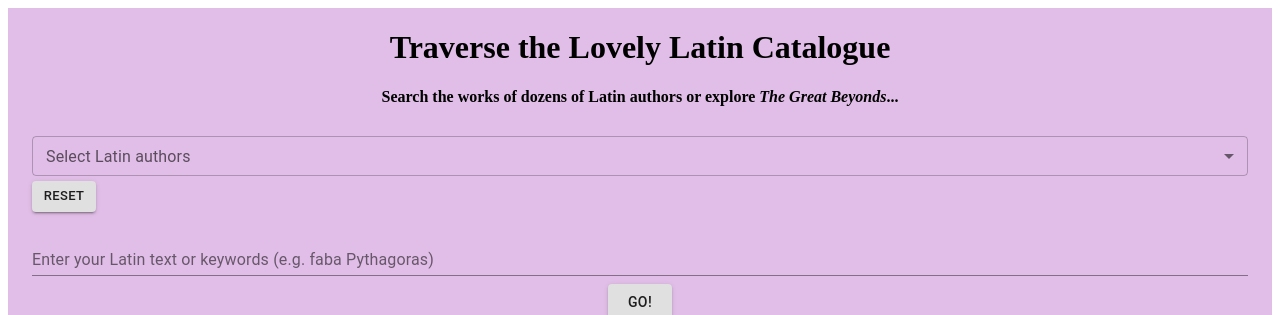
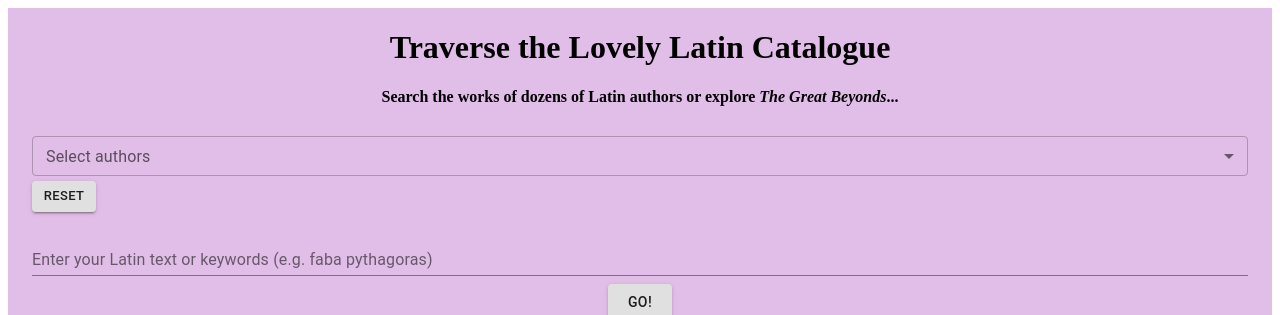
Before and after one commit to sertman1/www.lovelylatin.com, a React (Create React App) app in the folder frontend/: page / in a window 1280 px wide. Shown: the top 315 px of the page. Built offline with nearby package versions, Linux system fonts and the light colour scheme.

Commit message:
quick front end styling

```diff
--- a/frontend/src/App.js
+++ b/frontend/src/App.js
@@ -86,7 +86,7 @@ function App() {
     } else {
       return (
         <div>
-          <TextField fullWidth label="Enter your Latin text or keywords (e.g. faba Pythagoras)"
+          <TextField fullWidth label="Enter your Latin text or keywords (e.g. faba pythagoras)"
             id="fullWidth"
             margin="normal"
             onChange={handelOnChange}
--- a/frontend/src/components/Header.js
+++ b/frontend/src/components/Header.js
@@ -74,7 +74,7 @@ function Header(props) {
       <div style={{marginTop: 30}}>
         <div style={{marginBottom: 5}}>
         <FormControl fullWidth={true}>
-          <InputLabel id="authors-label" size="small">Select Latin authors</InputLabel>
+          <InputLabel id="authors-label" size="small">Select authors</InputLabel>
           <Select
             size="small"
             labelId="authors-label"
@@ -82,7 +82,7 @@ function Header(props) {
             multiple
             value={authorsSelected}
             onChange={handleChange}
-            input={<OutlinedInput id="select-multiple-chip" label="Select Latin authors"/>}
+            input={<OutlinedInput id="select-multiple-chip" label="Select authors"/>}
             renderValue={(selected) => (
               <Box sx={{ display: 'flex', flexWrap: 'wrap', gap: 0.5 }}>
                 {selected.map((value) => (
```
